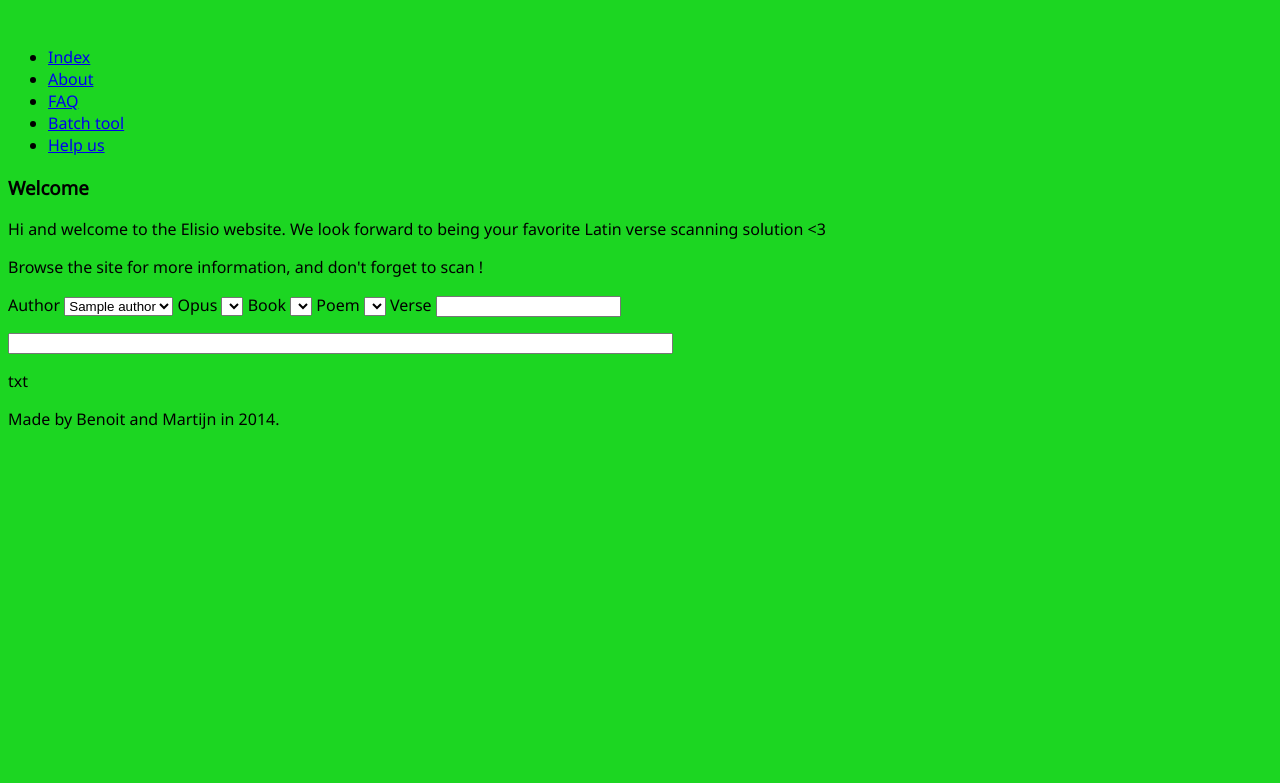
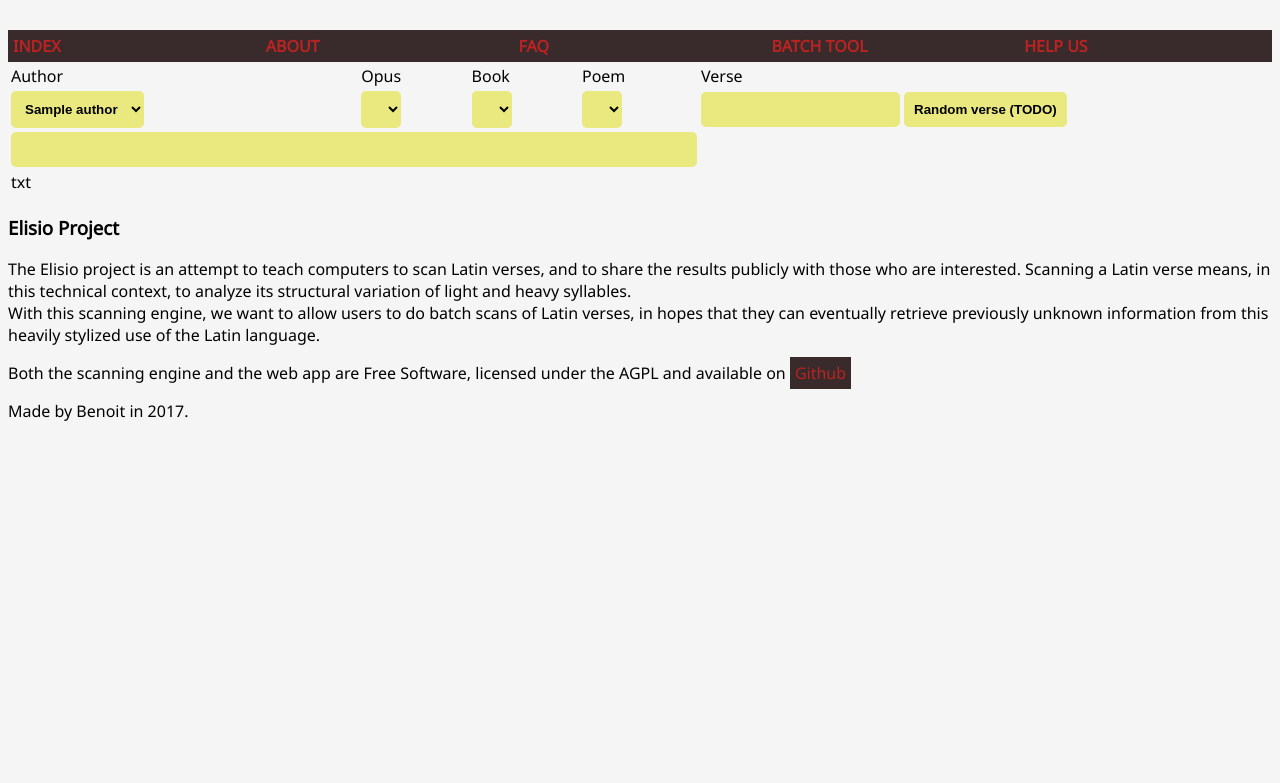
Before and after one commit to blagae/elisio, a Django app: template Elisio/Elisio/templates/index.html in a window 1280 px wide. Shown: the top 783 px of the page. Run offline with Django 3.2, Linux system fonts and the light colour scheme; the template is opened without the code that fills it: most values are stand-ins (such as "Sample title", 1, 10 or a date in 2020); lists and menus that the app fills with data are empty; some libraries are stand-ins or nearby versions.

Commit message:
Reduce awfulness of web design & better index page

```diff
--- a/Elisio/Elisio/static/styles.css
+++ b/Elisio/Elisio/static/styles.css
@@ -1,5 +1,32 @@
 body
 {
-    background-color: #1CD622;
+    background-color: #F5F5F5;
     font-family: "Noto Sans", Arial, sans-serif;
 }
+nav {
+    width: 100%;
+    display: table;
+    table-layout: fixed;
+}
+
+a {
+    background-color: #392B2B;
+    padding: 5px;
+    color: #BB2222;
+    text-decoration: none;
+}
+
+nav a {
+    display: table-cell;
+    text-transform: uppercase;
+    font-weight: 700;
+}
+
+select, input {
+    background-color: #E9E980;
+    padding: 10px;
+    border: none;
+    outline: none;
+    border-radius: 5px;
+    font-weight: 700;
+}
--- a/Elisio/Elisio/templates/base.html
+++ b/Elisio/Elisio/templates/base.html
@@ -14,20 +14,18 @@
         <section id="menu">
             <div id="menu_wrapper">
                 <nav>
-                    <ul>
-                        <li><a href="/" class="scroll">Index</a></li>
-                        <li><a href="/about/" class="scroll">About</a></li>
-                        <li><a href="/faq/" class="scroll">FAQ</a></li>
-                        <li><a href="/batch/" class="scroll">Batch tool</a></li>
-                        <li><a href="/help/" class="scroll">Help us</a></li>
-                    </ul>
+                    <a href="/" class="scroll">Index</a>
+                    <a href="/about/" class="scroll">About</a>
+                    <a href="/faq/" class="scroll">FAQ</a>
+                    <a href="/batch/" class="scroll">Batch tool</a>
+                    <a href="/help/" class="scroll">Help us</a>
                 </nav>
             </div>
         </section>
         {% block content %}
         {% endblock %}
         <section id="colofon">
-            <p>Made by Benoit and Martijn in 2014.</p>
+            <p>Made by Benoit in 2017.</p>
         </section>
     </body>
 </html>
--- a/Elisio/Elisio/templates/index.html
+++ b/Elisio/Elisio/templates/index.html
@@ -3,34 +3,49 @@
 {% block extra_scripts %}
         <script src="{% static 'indexScripts.js' %}" type="text/javascript"></script>{% endblock %}
 {% block content %}
-<section id="welcome">
-    <h3>Welcome</h3>
-    <p>Hi and welcome to the Elisio website. We look forward to being your favorite Latin verse scanning solution &lt;3</p>
-    <p>Browse the site for more information, and don't forget to scan !</p>
-</section>
         <section id="scantool">
             <form id="verseScanner">
-        <span class="superscript">Author</span>
-        <select name="author" id="author">
+                <table>
+                    <tr>
+                        <td colspan="2">Author</td>
+                        <td colspan="2">Opus</td>
+                        <td>Book</td>
+                        <td>Poem</td>
+                        <td>Verse</td>
+                    </tr>
+                    <tr>
+                        <td colspan="2"><select name="author" id="author">
                             {% for author in authors %}
                             <option value="{{ author.id }}">{{ author.short_name }}</option>
                             {% endfor %}
-        </select>
-        <span class="superscript">Opus</span>
-        <select name="opus" id="opus">
-        </select>
-        <span class="superscript">Book</span>
-        <select name="book" id="book">
-        </select>
-        <span class="superscript">Poem</span>
-        <select name="poem" id="poem">
-        </select>
-        <span class="superscript">Verse</span>
-        <input name="verseNumber" id="verseNumber" />
-        <p id="warning"></p>
-        <input type="text" name="verse" id="verse" size="80"/>
+                        </select></td>
+                        <td colspan="2"><select name="opus" id="opus">
+                        </select></td>
+                        <td><select name="book" id="book">
+                        </select></td>
+                        <td><select name="poem" id="poem">
+                        </select></td>
+                        <td><input name="verseNumber" id="verseNumber" /></td>
+                        <td><input type="button" value="Random verse (TODO)" id="randomVerse" /></td>
+                    </tr>
+                    <tr>
+                        <td colspan="6"><input type="text" name="verse" id="verse" size="80"/></td>
+                        <td><p id="warning"></p></td>
+                    </tr>
+                    <tr>
+                        <td colspan="6"><p id="scan">txt</p></td>
+                    </tr>
+                </table>
                 {% csrf_token %}
             </form>
-    <p id="scan">txt</p>
+        </section>
+        <section id="info">
+            <h3>Elisio Project</h3>
+            <p>The Elisio project is an attempt to teach computers to scan Latin verses, and to share the results publicly with those who are interested.
+            Scanning a Latin verse means, in this technical context, to analyze its structural variation of light and heavy syllables.
+            <br/>
+            With this scanning engine, we want to allow users to do batch scans of Latin verses,
+            in hopes that they can eventually retrieve previously unknown information from this heavily stylized use of the Latin language.</p>
+            <p>Both the scanning engine and the web app are Free Software, licensed under the AGPL and available on <a href="https://github.com/blagae/elisio">Github</a></p>
         </section>
 {% endblock %}
```
Lines whose indentation alone changed are shown as unchanged.
